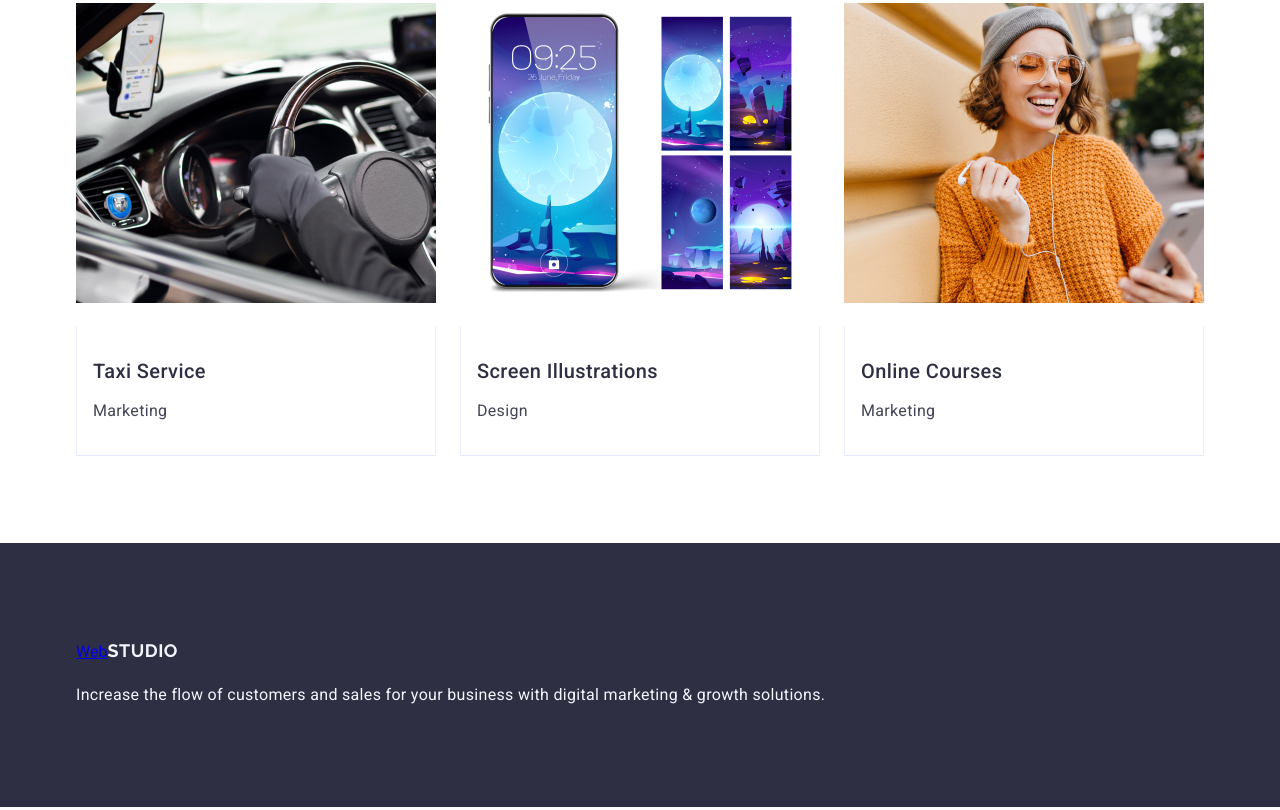
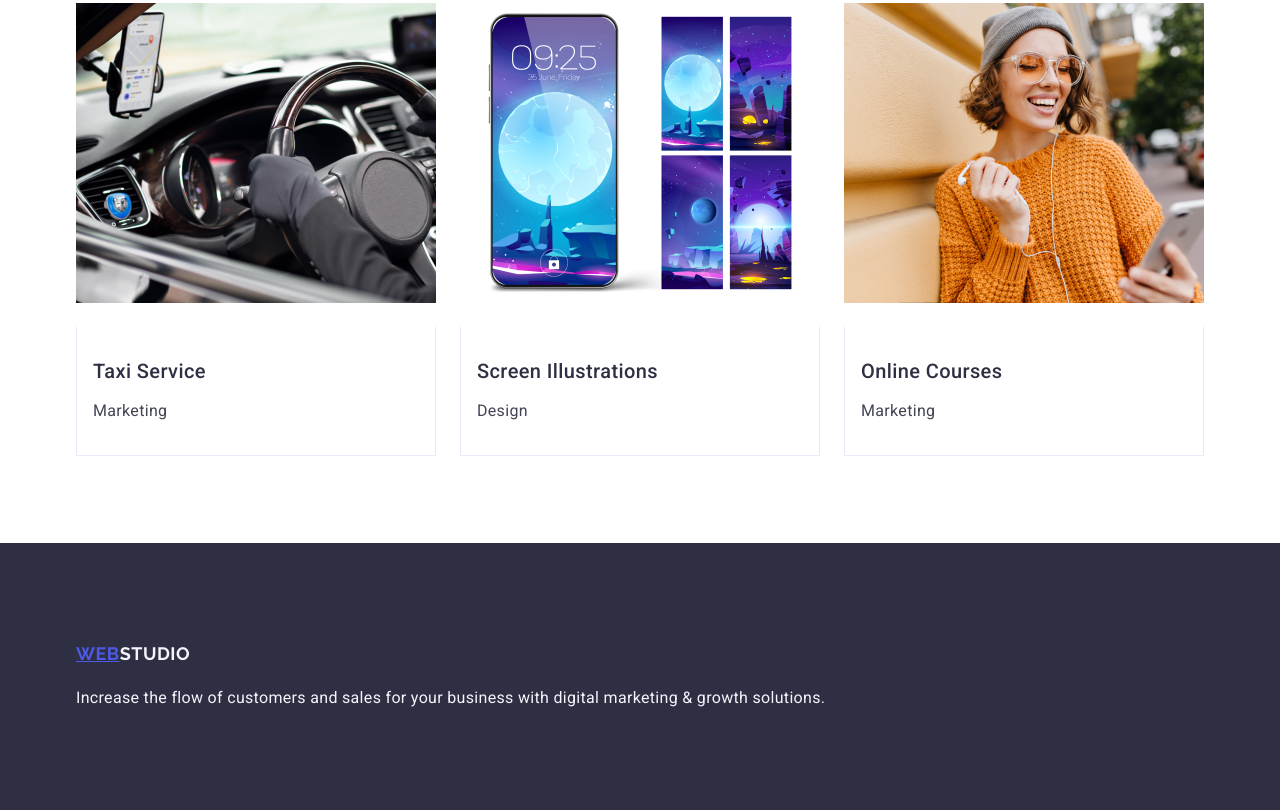
Before and after one commit to Brokk330/goit-markup-hw-03, a plain HTML site: page index.html in a window 1280 px wide. Shown: the part 2492-3302 px from the top of the page. Drawn offline with nearby package versions, Linux system fonts and the light colour scheme.

Commit message:
Update styles.css

```diff
--- a/css/styles.css
+++ b/css/styles.css
@@ -753,6 +753,15 @@ a {
   padding: 100px 0 100px;
 }
 .link-link-footer {
+  color:  #4D5AE5;
+    font-family: Raleway;
+    font-size: 18px;
+    font-style: normal;
+    font-weight: 700;
+    line-height: 21px;
+    /* 116.667% */
+    letter-spacing: 0.54px;
+    text-transform: uppercase;
   margin-bottom: 16px;
 }
 /* скидання */
```
